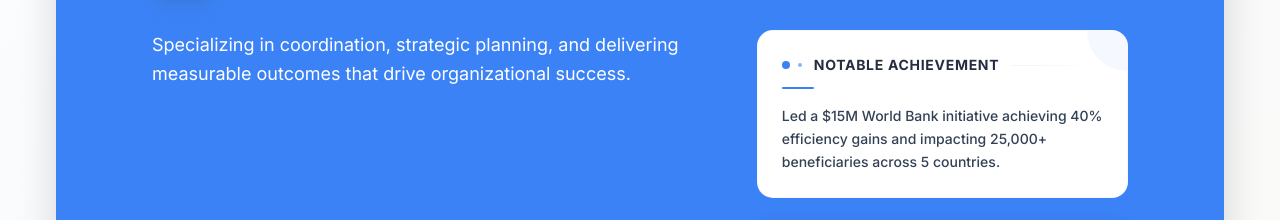
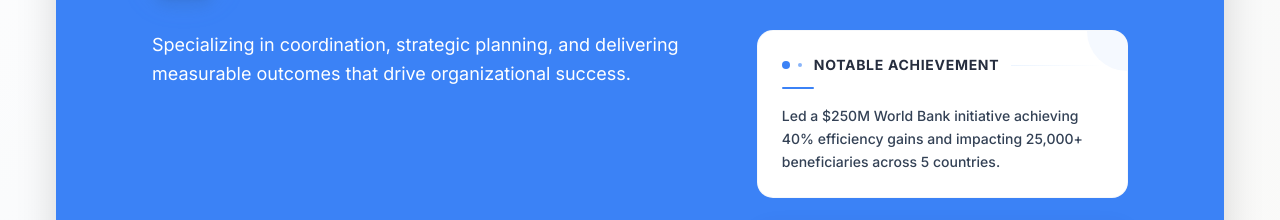
Before and after one commit to Paulkelvin/Mosun-Owo-Odusi, a Next.js app: page / in a window 1280 px wide. Shown: the part 1763-1983 px from the top of the page. Built offline with nearby package versions, Linux system fonts and the light colour scheme.

Commit message:
Fix project value from  to  in ExpertiseTabs

```diff
--- a/components/ExpertiseTabs.tsx
+++ b/components/ExpertiseTabs.tsx
@@ -321,7 +321,7 @@ export default function ExpertiseTabs() {
 
                             <p className="text-sm text-slate-700 leading-relaxed font-medium">
                               {activeArea.id === 'project-management'
-                                ? "Led a $15M World Bank initiative achieving 40% efficiency gains and impacting 25,000+ beneficiaries across 5 countries."
+                                ? "Led a $250M World Bank initiative achieving 40% efficiency gains and impacting 25,000+ beneficiaries across 5 countries."
                                 : activeArea.id === 'education-consulting'
                                 ? "Developed national education framework adopted by 12 countries, improving learning outcomes for 2M+ students."
                                 : activeArea.id === 'real-estate'
```
